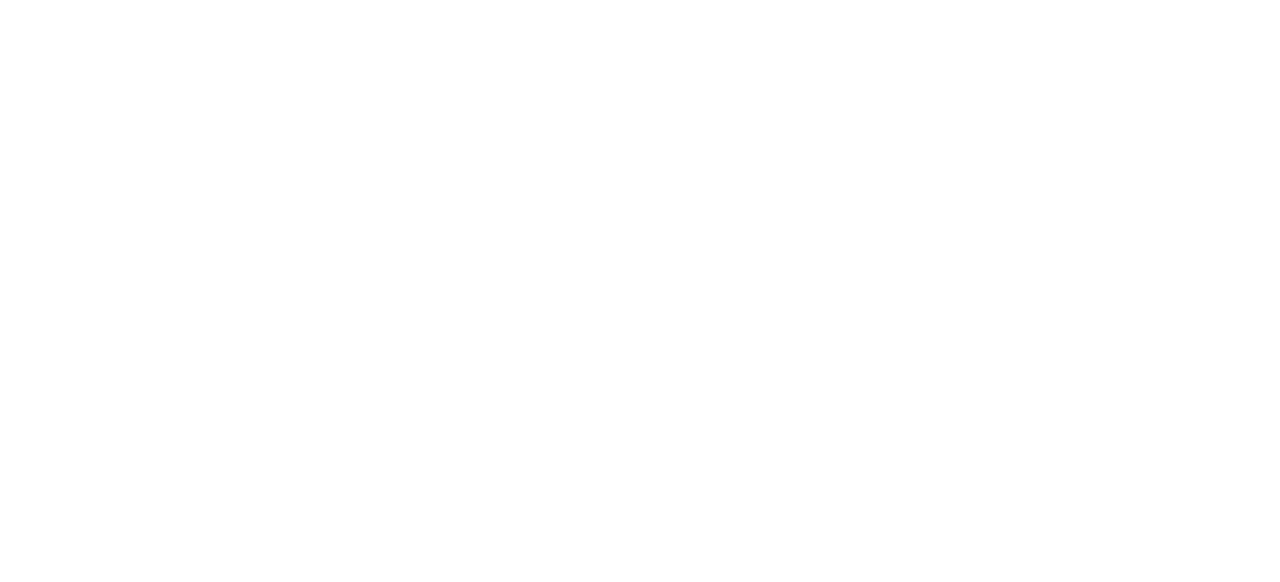
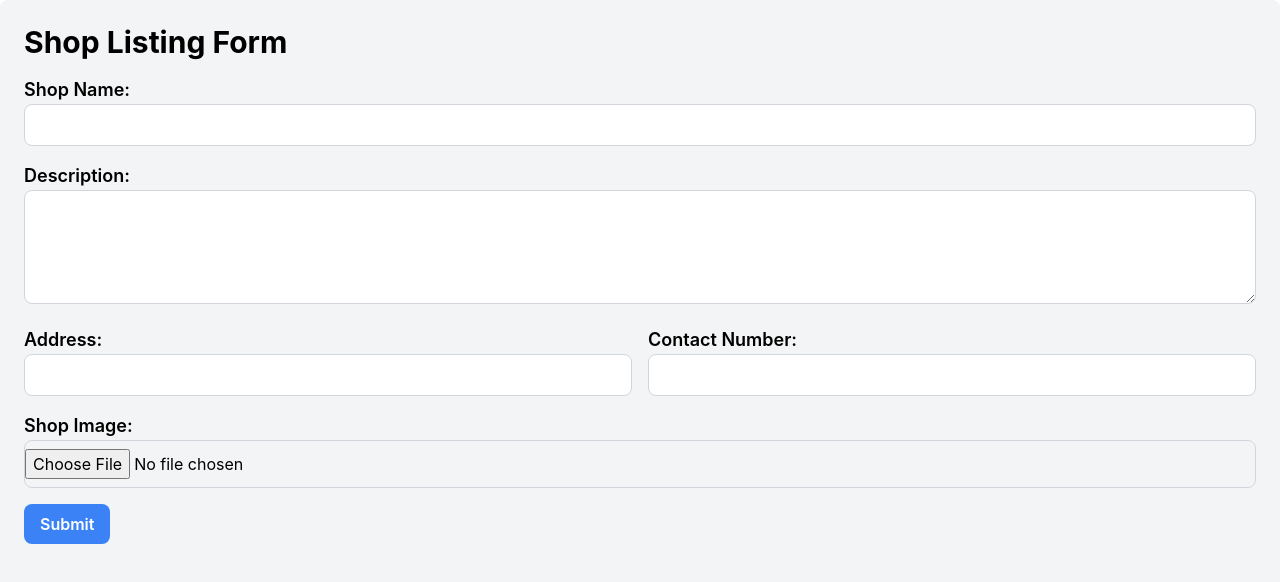
Before and after one commit to upes-open/OSoC-Swayam-Bazaar, a React (Create React App) app in the folder Swayam-Bazaar-Application/: page /listshop in a window 1280 px wide. Before the commit this address had no page. Shown: the top 582 px of the page. Built offline with nearby package versions, Linux system fonts and the light colour scheme; no server answers.

Commit message:
adding shop search

```diff
--- a/Swayam-Bazaar-Application/src/App.js
+++ b/Swayam-Bazaar-Application/src/App.js
@@ -3,6 +3,8 @@ import "./App.css";
 import {BrowserRouter,Routes,Route} from 'react-router-dom'
 import Feedback from "./components/feedback";
 import Feed from "./components/allfeed";
+import ListShop from "./components/listShop";
+import Displayshop from "./components/displayShop";
 function App() {
 
   return (
@@ -10,6 +12,8 @@ function App() {
       <Routes>
         <Route path='/feedback' element={<Feedback/>}></Route>
         <Route path='/feed' element={<Feed/>}></Route>
+        <Route path='/listshop' element={<ListShop/>}></Route>
+        <Route path='/displayshop' element={<Displayshop/>}></Route>
       </Routes>
     </BrowserRouter>
   )
--- /dev/null
+++ b/Swayam-Bazaar-Application/src/components/displayShop.js
@@ -0,0 +1,58 @@
+/* eslint-disable jsx-a11y/img-redundant-alt */
+import axios from "axios";
+import React, { useEffect, useState } from "react";
+import { Link } from "react-router-dom";
+export default function Displayshop() {
+  const [shops, setShops] = useState(null);
+  const port = process.env.REACT_APP_API_PORT || 3001;
+
+  useEffect(() => {
+    const fetchData = async () => {
+      try {
+        const response = await axios.get(
+          `http://localhost:${port}/displayshop`
+        );
+        setShops(response.data);
+      } catch (error) {
+        console.log("Error fetching data of shops", error);
+      }
+    };
+    fetchData();
+  }, []);
+
+  return (
+    <div className="mt-5">
+      <div className="flex flex-row justify-center">
+        <Link to="/listshop"><button className="bg-blue-500 hover:bg-blue-600 text-white font-semibold rounded-lg h-14 w-44">
+          List Your Shop Now
+        </button></Link>
+      </div>
+      <div className="mt-5 ml-5 grid grid-cols-1 md:grid-cols-3 gap-4">
+        {shops &&
+          shops.map((shop) => (
+            <div
+              key={shop.id}
+              className="bg-white p-6 rounded-lg shadow-md w-96"
+            >
+              <div className="flex flex-col items-center md:items-start">
+                <div className="mb-4">
+                  <img
+                    src={`${shop.shopimage}`}
+                    alt="Shop Image"
+                    className="h-48 w-[23rem] object-fill rounded"
+                  />
+                </div>
+
+                <h2 className="text-3xl font-bold mb-2 text-blue-800 ml-28">
+                  {shop.shopname}
+                </h2>
+                <p className="text-lg text-black mb-2 font-semibold">{shop.description}</p>
+                <p className="text-lg text-gray-600 mb-2 font-semibold">{shop.address}</p>
+                <p className="text-lg text-gray-600 font-semibold">{shop.contactnumber}</p>
+              </div>
+            </div>
+          ))}
+      </div>
+    </div>
+  );
+}
--- /dev/null
+++ b/Swayam-Bazaar-Application/src/components/listShop.js
@@ -0,0 +1,126 @@
+import React from 'react';
+import { useFormik } from "formik";
+import axios from 'axios'
+const Listshop = () => {
+  const formik = useFormik({
+    initialValues: {
+      shopname: "",
+      description: "",
+      address: "",
+      contactnumber: "",
+      shopimage: ""
+    },
+    onSubmit
+  });
+
+  const port = process.env.REACT_APP_API_PORT || 3001;
+  async function onSubmit(values) {
+    console.log(values);
+    axios.post(`http://localhost:${port}/listshop`,values)
+     .then(result => console.log(result))
+     .catch(err => console.log(err))
+  }
+
+  function convertToBase64(e) {
+    var reader = new FileReader();
+    reader.readAsDataURL(e.target.files[0]);
+    reader.onload = () => {
+      formik.setFieldValue("shopimage", reader.result);
+    };
+    reader.onerror = (error) => {
+      console.log("Error: ", error);
+    };
+  }
+
+  return (
+    <div className="bg-gray-100 h-screen p-6 rounded-lg shadow-md">
+      <h2 className="text-3xl font-bold mb-4">Shop Listing Form</h2>
+      <form onSubmit={formik.handleSubmit}>
+        <div className="mb-4">
+          <label htmlFor="shopName" className="text-lg font-semibold">
+            Shop Name:
+          </label>
+          <input
+            type="text"
+            id="shopname"
+            name="shopname"
+            className="border border-gray-300 rounded-lg px-4 py-2 w-full"
+            required
+            onChange={formik.handleChange}
+            value={formik.values.shopname}
+          />
+        </div>
+
+        <div className="mb-4">
+          <label htmlFor="description" className="text-lg font-semibold">
+            Description:
+          </label>
+          <textarea
+            id="description"
+            name="description"
+            className="border border-gray-300 rounded-lg px-4 py-2 w-full"
+            rows="4"
+            required
+            onChange={formik.handleChange}
+            value={formik.values.description}
+          />
+        </div>
+
+        <div className="mb-4 md:flex">
+          <div className="md:w-1/2 md:mr-2">
+            <label htmlFor="address" className="text-lg font-semibold">
+              Address:
+            </label>
+            <input
+              type="text"
+              id="address"
+              name="address"
+              className="border border-gray-300 rounded-lg px-4 py-2 w-full"
+              required
+              onChange={formik.handleChange}
+              value={formik.values.address}
+            />
+          </div>
+          <div className="md:w-1/2 md:ml-2">
+            <label htmlFor="contactNumber" className="text-lg font-semibold">
+              Contact Number:
+            </label>
+            <input
+              type="text"
+              id="contactnumber"
+              name="contactnumber"
+              className="border border-gray-300 rounded-lg px-4 py-2 w-full"
+              required
+              onChange={formik.handleChange}
+              value={formik.values.contactnumber}
+            />
+          </div>
+        </div>
+
+        <div className="mb-4">
+          <label htmlFor="image" className="text-lg font-semibold">
+            Shop Image:
+          </label>
+          <input
+            type="file"
+            id="shopimage"
+            name="shopimage"
+            accept="image/*"
+            className="border border-gray-300 rounded-lg py-2 w-full"
+            required
+            onChange={convertToBase64}
+          />
+        </div>
+
+        <button
+          type="submit"
+          className="bg-blue-500 hover:bg-blue-600 text-white font-semibold py-2 px-4 rounded-lg"
+        >
+          Submit
+        </button>
+      </form>
+    </div>
+  );
+};
+
+export default Listshop;
--- /dev/null
+++ b/Swayam-Bazaar-Application/src/models/ShopListing.js
@@ -0,0 +1,14 @@
+const mongoose=require('mongoose');
+
+
+const ShopSchema=new mongoose.Schema({
+    shopname:String,
+    description:String,
+    address:String,
+    contactnumber:String,
+    shopimage:String
+})
+
+const ShopModel=mongoose.model("shoplists",ShopSchema)
+
+module.exports=ShopModel;
```
Also changed, not shown: 1 other file (tests, documents, lock files or other folders).
